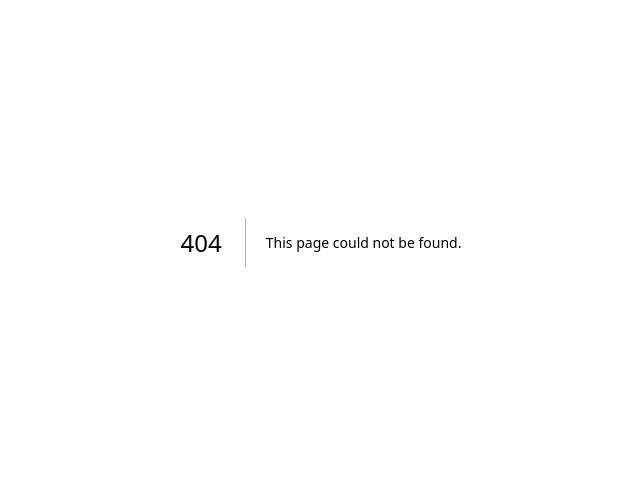
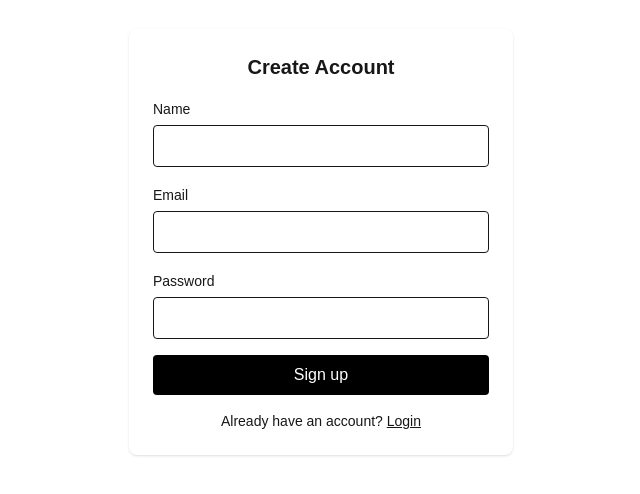
Before and after one commit to DARSHAN973/Garment-Tracking-System, a Next.js app in the folder darshan/self_projects /habit_tracker/: page /signup in a window 1280 px wide. Before the commit this address had no page. Shown: the part 158-652 px from the top of the page, without its empty margins (319-959 px from the left). Built offline with nearby package versions, Linux system fonts and the light colour scheme; no server answers.

Commit message:
Add signup page UI

```diff
--- a/darshan/self_projects /habit_tracker/app/page.tsx
+++ b/darshan/self_projects /habit_tracker/app/page.tsx
@@ -1,5 +1,6 @@
 import { getCurrentUser } from "@/app/lib/getCurrentUser";
 import { redirect } from "next/navigation";
+
 
 export default async function HomePage() {
   const user = await getCurrentUser();
@@ -10,27 +11,29 @@ export default async function HomePage() {
 
   return (
   <main className="p-4 space-y-4">
-    <header>
-      <h1 className="text-xl font-semibold">
-        Today
-      </h1>
-      <p className="text-sm text-gray-500">
-        {new Date().toDateString()}
-      </p>
-    </header>
+  <header className="flex justify-between items-center">
+    <h1 className="text-xl font-semibold">Today</h1>
 
-    <section className="space-y-3">
-      <div className="p-4 border rounded-lg flex justify-between items-center">
-        <span>Morning Run</span>
-        <input type="checkbox" />
-      </div>
+    <form
+      action={async () => {
+        "use server";
+        await fetch("http://localhost:3000/api/auth/logout", {
+          method: "POST",
+        });
+        redirect("/login");
+      }}
+    >
+      <button className="text-sm text-red-600">
+        Logout
+      </button>
+    </form>
+  </header>
 
-      <div className="p-4 border rounded-lg flex justify-between items-center">
-        <span>Read 10 pages</span>
-        <input type="checkbox" />
-      </div>
-    </section>
-  </main>
+  <p className="text-sm text-gray-500">
+    {new Date().toDateString()}
+  </p>
+</main>
+
 );
 
 }
--- /dev/null
+++ b/darshan/self_projects /habit_tracker/app/signup/page.tsx
@@ -0,0 +1,112 @@
+"use client";
+
+import { useState, useEffect } from "react";
+
+export default function SignupPage() {
+  const [name, setName] = useState("");
+  const [email, setEmail] = useState("");
+  const [password, setPassword] = useState("");
+  const [error, setError] = useState("");
+  const [loading, setLoading] = useState(false);
+
+  useEffect(() => {
+    fetch("/api/test/me").then((res) => {
+      if (res.ok) {
+        window.location.href = "/";
+      }
+    });
+  }, []);
+
+  async function handleSignup(e: React.FormEvent) {
+    e.preventDefault();
+    setError("");
+    setLoading(true);
+
+    try {
+      const res = await fetch("/api/auth/signup", {
+        method: "POST",
+        headers: {
+          "Content-Type": "application/json",
+        },
+        body: JSON.stringify({ name, email, password }),
+      });
+
+      if (!res.ok) {
+        const data = await res.json();
+        setError(data.message || "Signup failed");
+        setLoading(false);
+        return;
+      }
+
+      // signup success → go to login
+      window.location.href = "/login";
+    } catch {
+      setError("Something went wrong");
+    } finally {
+      setLoading(false);
+    }
+  }
+
+  return (
+    <main className="min-h-screen flex items-center justify-center p-4">
+      <form
+        onSubmit={handleSignup}
+        className="w-full max-w-sm space-y-4 bg-white p-6 rounded-lg shadow"
+      >
+        <h1 className="text-xl font-semibold text-center">Create Account</h1>
+
+        {error && (
+          <p className="text-sm text-red-600 text-center">{error}</p>
+        )}
+
+        <div>
+          <label className="text-sm">Name</label>
+          <input
+            type="text"
+            value={name}
+            onChange={(e) => setName(e.target.value)}
+            required
+            className="w-full border rounded px-3 py-2 mt-1"
+          />
+        </div>
+
+        <div>
+          <label className="text-sm">Email</label>
+          <input
+            type="email"
+            value={email}
+            onChange={(e) => setEmail(e.target.value)}
+            required
+            className="w-full border rounded px-3 py-2 mt-1"
+          />
+        </div>
+
+        <div>
+          <label className="text-sm">Password</label>
+          <input
+            type="password"
+            value={password}
+            onChange={(e) => setPassword(e.target.value)}
+            required
+            className="w-full border rounded px-3 py-2 mt-1"
+          />
+        </div>
+
+        <button
+          type="submit"
+          disabled={loading}
+          className="w-full bg-black text-white py-2 rounded disabled:opacity-50"
+        >
+          {loading ? "Creating account..." : "Sign up"}
+        </button>
+
+        <p className="text-sm text-center">
+          Already have an account?{" "}
+          <a href="/login" className="underline">
+            Login
+          </a>
+        </p>
+      </form>
+    </main>
+  );
+}
```
